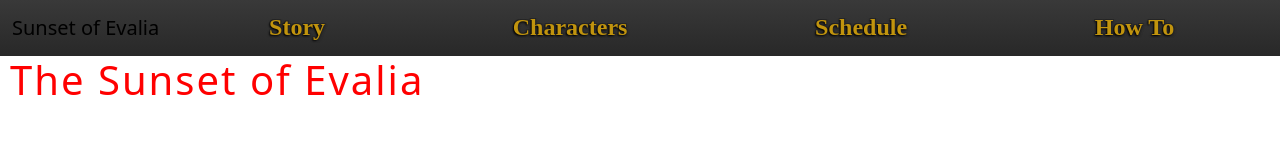
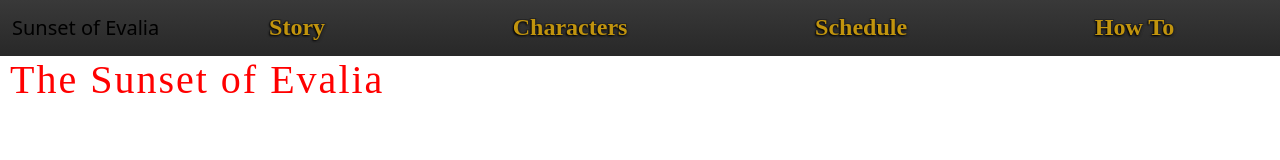
Before and after one commit to MrMeadows/dndwebsite, a plain HTML site: page index.html in a window 1280 px wide. Drawn offline with nearby package versions, Linux system fonts and the light colour scheme.

Commit message:
Update style.css

```diff
--- a/css/style.css
+++ b/css/style.css
@@ -7,9 +7,10 @@ h1 {
     line-height: 1.5;
 }
 
-h2 span {
+h2 {
     color: darkgray;
     font-size: 2rem;
+    font-family: "Lucida Handwriting", "Times New Roman", serif;
 }
 
 h2 span {
```
